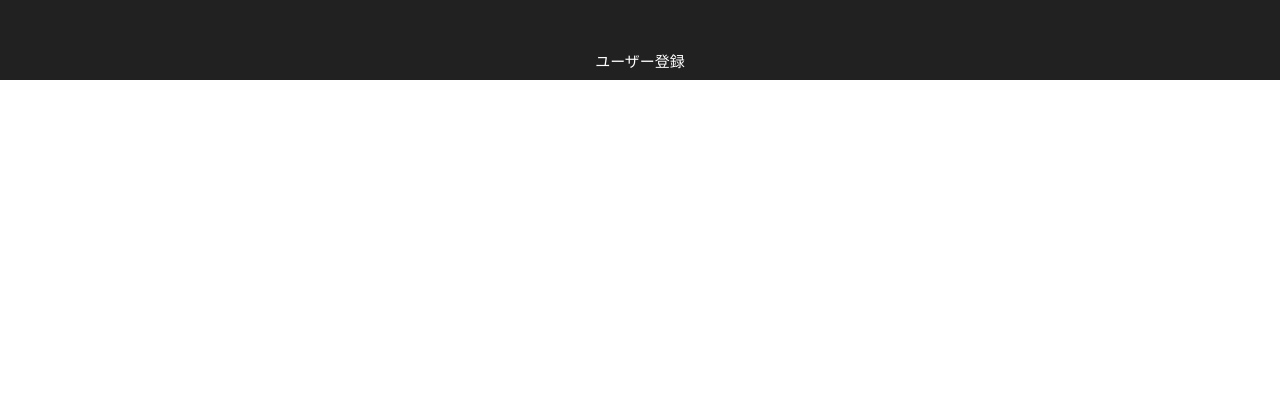
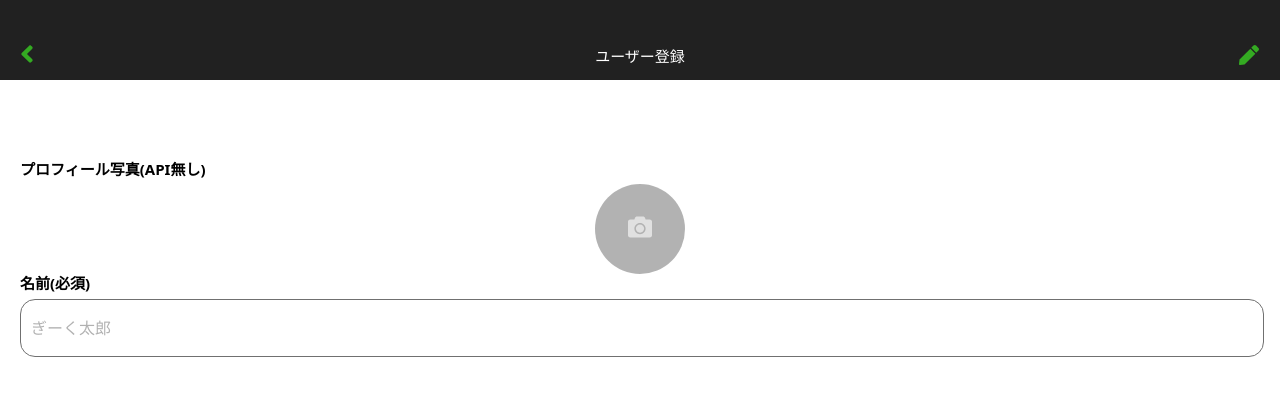
Before and after one commit to yuta-san765/snsspa, a Vue app: page /sign-up in a window 1280 px wide. Shown: the top 396 px of the page. Built offline with nearby package versions, Linux system fonts and the light colour scheme.

Commit message:
Create BaseInput

```diff
--- /dev/null
+++ b/src/components/BaseInput.vue
@@ -0,0 +1,52 @@
+<template>
+  <div class="input-wrapper">
+    <label v-if="label" class="input-label">{{label}}</label>
+    <input :value="value" @input="updateValue" v-bind="$attrs" class="input" />
+  </div>
+</template>
+
+<script>
+export default {
+  inheritAttrs: false,
+  props: {
+    label: {
+      type: String,
+      default: ''
+    },
+    value: [String, Number],
+  },
+  methods: {
+    updateValue(event) {
+      this.$emit('input', event.target.value)
+    }
+  }
+};
+</script>
+
+<style lang="scss">
+.input-label {
+  display: inline-block;
+  font-size: 15px;
+  font-weight: 600;
+  margin-bottom: 6px;
+}
+.input-wrapper {
+  margin-bottom: 18px;
+}
+.input {
+  width: calc(100% - 10px);
+  height: 54px;
+  padding-left: 10px;
+  border-radius: 15px;
+  border: 1px solid #707070;
+  &:focus {
+    outline: 0;
+    border: 1px solid white !important;
+    box-shadow: 0 0 5px rgba($color: #34aa22, $alpha: 1);
+  }
+}
+::placeholder {
+  color: #000000;
+  opacity: 0.3;
+}
+</style>
--- a/src/views/SignUp.vue
+++ b/src/views/SignUp.vue
@@ -1,19 +1,51 @@
 <template>
   <div class="sign-up">
     <div class="header">
-      <div class="header__left"></div>
+      <div class="header__left">
+        <font-awesome-icon
+          class="icon icon-left"
+          icon="angle-left"
+        ></font-awesome-icon>
+      </div>
       <div class="header__center">
         <h3 class="header__title">ユーザー登録</h3>
       </div>
-      <div class="header__right"></div>
+      <div class="header__right">
+        <font-awesome-icon class="icon icon-pen" icon="pen"></font-awesome-icon>
+      </div>
+    </div>
+    <div class="sign-up-form">
+      <form>
+        <label for="upload-picture" class="input-label"
+          >プロフィール写真(API無し)</label
+        >
+        <input id="upload-picture" class="upload-picture" type="file" />
+        <label for="upload-picture" class="bg-camera">
+          <font-awesome-icon
+            icon="camera"
+            class="icon-camera"
+          ></font-awesome-icon>
+        </label>
+        <BaseInput v-model="user.name" label="名前(必須)" placeholder="ぎーく太郎" type="text"></BaseInput>
+      </form>
     </div>
   </div>
 </template>
 
 <script>
+import BaseInput from '@/components/BaseInput'
 export default {
-
-}
+  data() {
+    return {
+      user: {
+        name: ''
+      }
+    }
+  },
+  components: {
+    BaseInput
+  }
+};
 </script>
 
 <style lang="scss">
@@ -22,13 +54,70 @@ export default {
   background-color: #212121;
   display: grid;
   grid-template-columns: 1fr 1fr 1fr;
+  &__center {
+    display: flex;
+    align-items: flex-end;
+  }
   &__title {
     color: white;
     font-size: 15px;
     font-family: 'SF Pro Text';
     font-weight: 400;
-    text-align: center;
-    margin-top: 53px;
+    margin: 15px auto;
+  }
+  &__left {
+    display: flex;
+    align-items: flex-end;
+  }
+  &__right {
+    display: flex;
+    align-items: flex-end;
+    justify-content: right;
   }
 }
+.icon {
+  color: #34aa22;
+}
+.icon-left {
+  font-size: 28px;
+  margin-left: 20px;
+  margin-bottom: 12px;
+}
+.icon-pen {
+  font-size: 20px;
+  margin-left: auto;
+  margin-right: 21px;
+  margin-bottom: 15px;
+}
+.sign-up-form {
+  padding: 80px 20px 0;
+}
+.upload-picture {
+  display: none;
+}
+.bg-camera {
+  width: 90px;
+  height: 90px;
+  border-radius: 50%;
+  margin: 0 auto;
+  display: block;
+  background-color: rgba($color: #000000, $alpha: 0.3);
+  position: relative;
+}
+.icon-camera {
+  color: white;
+  opacity: 0.6;
+  font-size: 24px;
+  position: absolute;
+  left: 50%;
+  top: 48%;
+  transform: translate(-50%, -50%);
+}
+.input-label {
+  display: inline-block;
+  font-size: 15px;
+  font-weight: 600;
+  margin-bottom: 6px;
+}
+
 </style>
```
